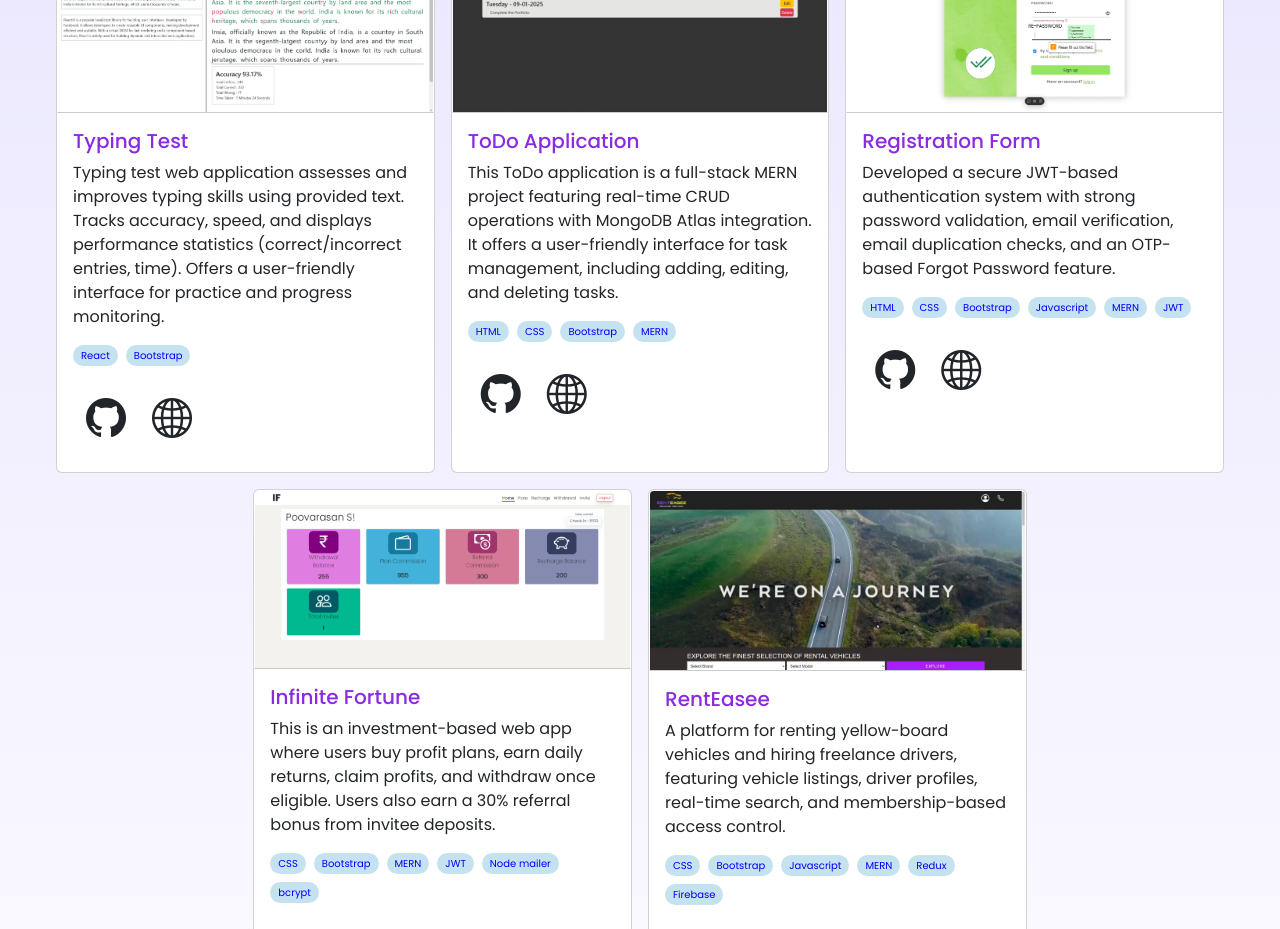
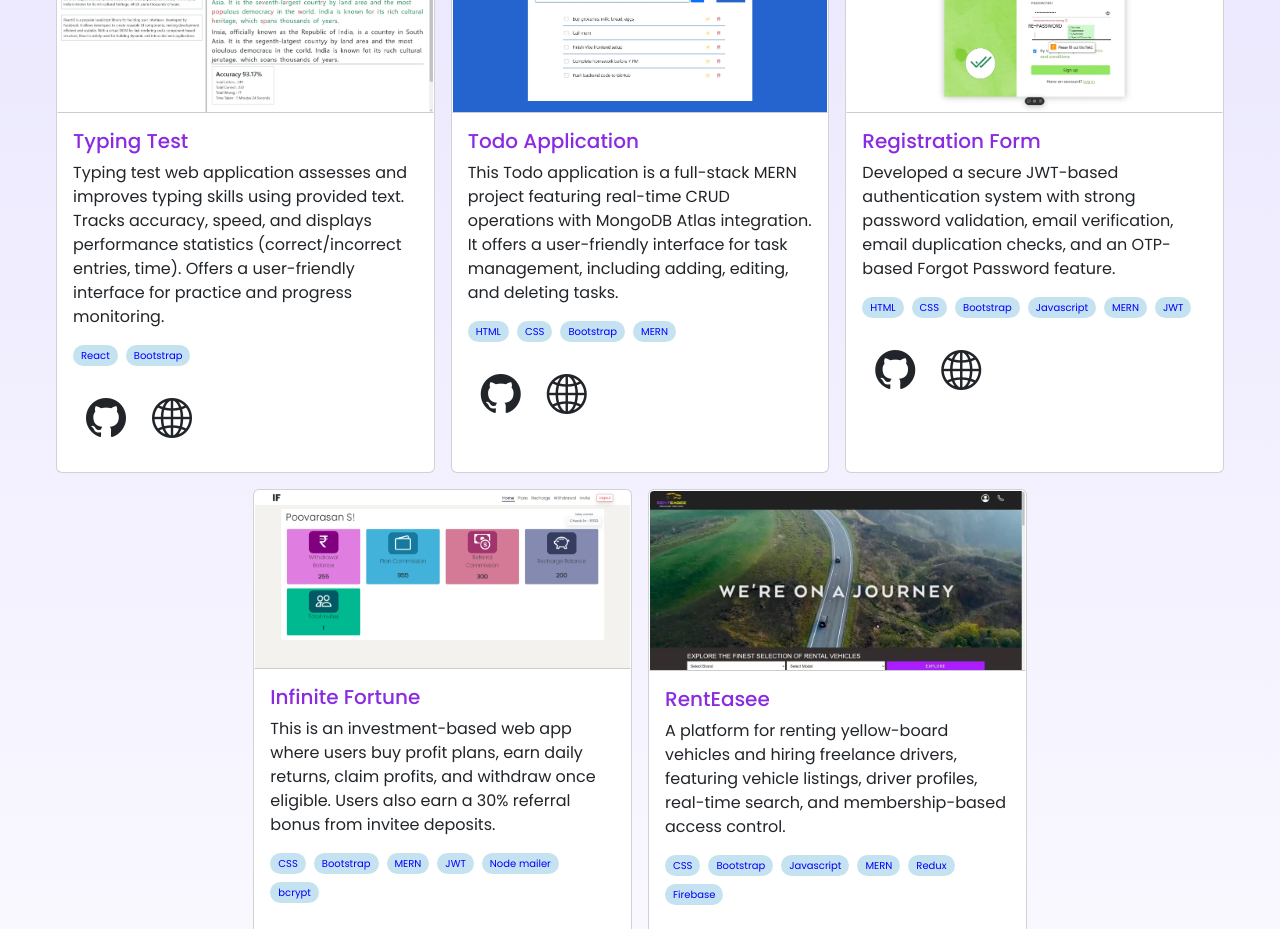
Before and after one commit to Poovarasan-29/portfolio, a React (Vite) app in the folder client/: page / in a window 1280 px wide. Shown: the part 2780-3709 px from the top of the page. Built offline with nearby package versions, Linux system fonts and the light colour scheme.

Commit message:
v2.3 - Todo application updated

```diff
--- a/client/src/components/Projects.jsx
+++ b/client/src/components/Projects.jsx
@@ -24,14 +24,14 @@ export default function Projects() {
     },
     {
       thumbnailImg: ToDoApplication,
-      title: "ToDo Application",
+      title: "Todo Application",
       description:
-        "This ToDo application is a full-stack MERN project featuring real-time CRUD operations with MongoDB Atlas integration. It offers a user-friendly interface for task management, including adding, editing, and deleting tasks.",
+        "This Todo application is a full-stack MERN project featuring real-time CRUD operations with MongoDB Atlas integration. It offers a user-friendly interface for task management, including adding, editing, and deleting tasks.",
       technologies: ["HTML", "CSS", "Bootstrap", "MERN"],
       links: {
-        github: "https://github.com/Poovarasan-29/Todo-MERN",
+        github: "https://github.com/Poovarasan-29/my-todo",
         linkedin: "",
-        site: "https://todo-mern-black.vercel.app/",
+        site: "https://my-todo-one-fawn.vercel.app/",
         video: "",
       },
       ongoing: false,
```
Also changed, not shown: client/src/assets/projectImages/ToDoAppIMG.webp.
